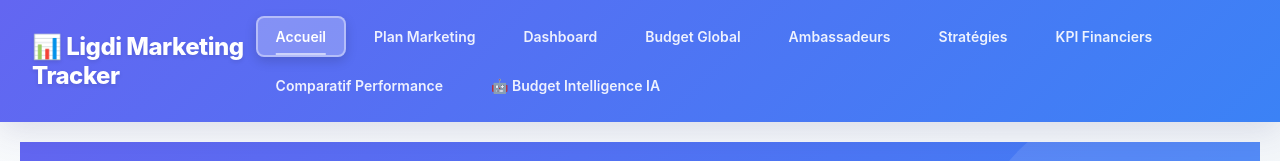
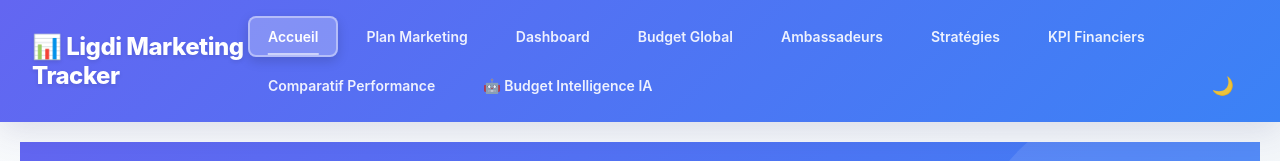
Before and after one commit to abdoul-fay/Tracker-Strategies-Marketing-Ligdi, a React (Vite) app: page / in a window 1280 px wide. Shown: the top 161 px of the page. Built offline with nearby package versions, Linux system fonts and the light colour scheme; no server answers; the database is empty.

Commit message:
Phase 2B: Add Dark Mode with localStorage persistence

```diff
--- a/src/App.css
+++ b/src/App.css
@@ -2,6 +2,25 @@
   margin: 0;
   padding: 0;
   box-sizing: border-box;
+}
+
+/* Variables CSS pour les thèmes */
+:root {
+  --bg-primary: #ffffff;
+  --bg-secondary: #f8fafc;
+  --bg-tertiary: #f1f5f9;
+  --text-primary: #1a1a2e;
+  --text-secondary: #666;
+  --border-color: #e2e8f0;
+}
+
+html.dark-mode {
+  --bg-primary: #0f172a;
+  --bg-secondary: #1a2332;
+  --bg-tertiary: #2d3e52;
+  --text-primary: #f1f5f9;
+  --text-secondary: #cbd5e1;
+  --border-color: #334155;
 }
 
 body {
@@ -13,11 +32,19 @@ body {
   background: linear-gradient(135deg, #f8fafc 0%, #f0f4f8 100%);
 }
 
+html[style*="--bg-primary: #0f172a"] body {
+  background: linear-gradient(135deg, #0f172a 0%, #1a2332 100%);
+}
+
 .app {
   min-height: 100vh;
   background: linear-gradient(135deg, #f8fafc 0%, #f0f4f8 100%);
   display: flex;
   flex-direction: column;
+}
+
+html[style*="--bg-primary: #0f172a"] .app {
+  background: linear-gradient(135deg, #0f172a 0%, #1a2332 100%);
 }
 
 .container {
--- a/src/App.jsx
+++ b/src/App.jsx
@@ -10,6 +10,7 @@ import KPIFinanciers from './pages/KPIFinanciers'
 import ComparatifPerformance from './pages/ComparatifPerformance'
 import BudgetIntelligence from './pages/BudgetIntelligence'
 import { db } from './lib/supabase'
+import { useDarkMode } from './hooks/useDarkMode'
 import './App.css'
 
 export default function App() {
@@ -18,6 +19,7 @@ export default function App() {
   const [ambassadeurs, setAmbassadeurs] = useState([])
   const [strategies, setStrategies] = useState([])
   const [loading, setLoading] = useState(true)
+  const { isDark, toggleDarkMode } = useDarkMode()
 
   // Charger les données de Supabase au démarrage
   useEffect(() => {
@@ -73,7 +75,12 @@ export default function App() {
 
   return (
     <div className="app">
-      <Navbar currentPage={currentPage} setCurrentPage={setCurrentPage} />
+      <Navbar
+        currentPage={currentPage}
+        setCurrentPage={setCurrentPage}
+        isDark={isDark}
+        toggleDarkMode={toggleDarkMode}
+      />
       <div className="container">
         {loading ? (
           <div style={{ textAlign: 'center', padding: '40px', color: '#666' }}>
--- a/src/components/Navbar.css
+++ b/src/components/Navbar.css
@@ -179,3 +179,14 @@
     background: rgba(255, 255, 255, 0.4);
   }
 }
+
+/* Dark Mode Toggle */
+.dark-mode-toggle {
+  font-size: 18px;
+  padding: 8px 12px;
+  transition: transform 0.3s ease;
+}
+
+.dark-mode-toggle:hover {
+  transform: scale(1.2) rotate(20deg);
+}
--- a/src/components/Navbar.jsx
+++ b/src/components/Navbar.jsx
@@ -1,6 +1,6 @@
 import './Navbar.css'
 
-export default function Navbar({ currentPage, setCurrentPage }) {
+export default function Navbar({ currentPage, setCurrentPage, isDark, toggleDarkMode }) {
   return (
     <nav className="navbar">
       <div className="navbar-brand">
@@ -79,6 +79,15 @@ export default function Navbar({ currentPage, setCurrentPage }) {
             🤖 Budget Intelligence IA
           </button>
         </li>
+        <li style={{ marginLeft: 'auto' }}>
+          <button
+            className="nav-link dark-mode-toggle"
+            onClick={toggleDarkMode}
+            title={isDark ? 'Mode clair' : 'Mode sombre'}
+          >
+            {isDark ? '☀️' : '🌙'}
+          </button>
+        </li>
       </ul>
     </nav>
   )
--- a/src/config.js
+++ b/src/config.js
@@ -13,6 +13,16 @@ export const CONFIG = {
     danger: '#ef4444',
     light: '#f8fafc',
     dark: '#1a1a2e',
+  },
+
+  // Thème Dark Mode
+  DARK_COLORS: {
+    background: '#0f172a',
+    surface: '#1a2332',
+    surfaceLight: '#2d3e52',
+    text: '#f1f5f9',
+    textSecondary: '#cbd5e1',
+    border: '#334155',
   },
 
   // Canaux marketing
--- /dev/null
+++ b/src/hooks/useDarkMode.js
@@ -0,0 +1,58 @@
+import { useState, useEffect } from 'react'
+import { CONFIG } from '../config'
+
+/**
+ * Hook pour gérer le dark mode
+ * Persiste dans localStorage
+ */
+export function useDarkMode() {
+  const [isDark, setIsDark] = useState(() => {
+    // Lire depuis localStorage au démarrage
+    const saved = localStorage.getItem('darkMode')
+    if (saved !== null) return JSON.parse(saved)
+    // Par défaut, respecter la préférence système
+    return window.matchMedia('(prefers-color-scheme: dark)').matches
+  })
+
+  // Sauvegarder dans localStorage quand ça change
+  useEffect(() => {
+    localStorage.setItem('darkMode', JSON.stringify(isDark))
+    applyTheme(isDark)
+  }, [isDark])
+
+  return { isDark, toggleDarkMode: () => setIsDark(!isDark) }
+}
+
+/**
+ * Appliquer le thème au document
+ */
+function applyTheme(isDark) {
+  const root = document.documentElement
+  if (isDark) {
+    root.style.colorScheme = 'dark'
+    root.style.backgroundColor = CONFIG.DARK_COLORS.background
+    root.style.color = CONFIG.DARK_COLORS.text
+
+    // Variables CSS pour le mode sombre
+    root.style.setProperty('--bg-primary', CONFIG.DARK_COLORS.background)
+    root.style.setProperty('--bg-secondary', CONFIG.DARK_COLORS.surface)
+    root.style.setProperty('--bg-tertiary', CONFIG.DARK_COLORS.surfaceLight)
+    root.style.setProperty('--text-primary', CONFIG.DARK_COLORS.text)
+    root.style.setProperty('--text-secondary', CONFIG.DARK_COLORS.textSecondary)
+    root.style.setProperty('--border-color', CONFIG.DARK_COLORS.border)
+  } else {
+    root.style.colorScheme = 'light'
+    root.style.backgroundColor = '#ffffff'
+    root.style.color = '#1a1a2e'
+
+    // Variables CSS pour le mode clair
+    root.style.setProperty('--bg-primary', '#ffffff')
+    root.style.setProperty('--bg-secondary', '#f8fafc')
+    root.style.setProperty('--bg-tertiary', '#f1f5f9')
+    root.style.setProperty('--text-primary', '#1a1a2e')
+    root.style.setProperty('--text-secondary', '#666')
+    root.style.setProperty('--border-color', '#e2e8f0')
+  }
+}
+
+export default useDarkMode
```
